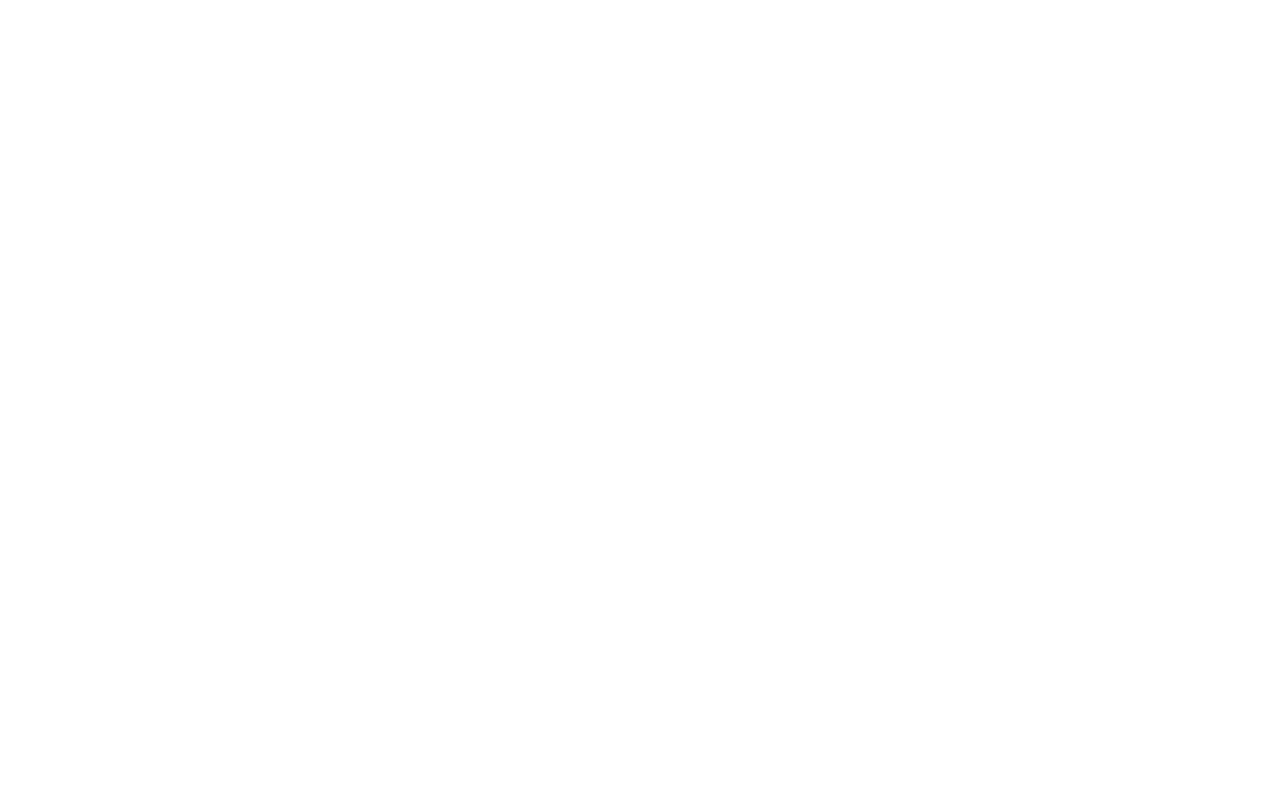
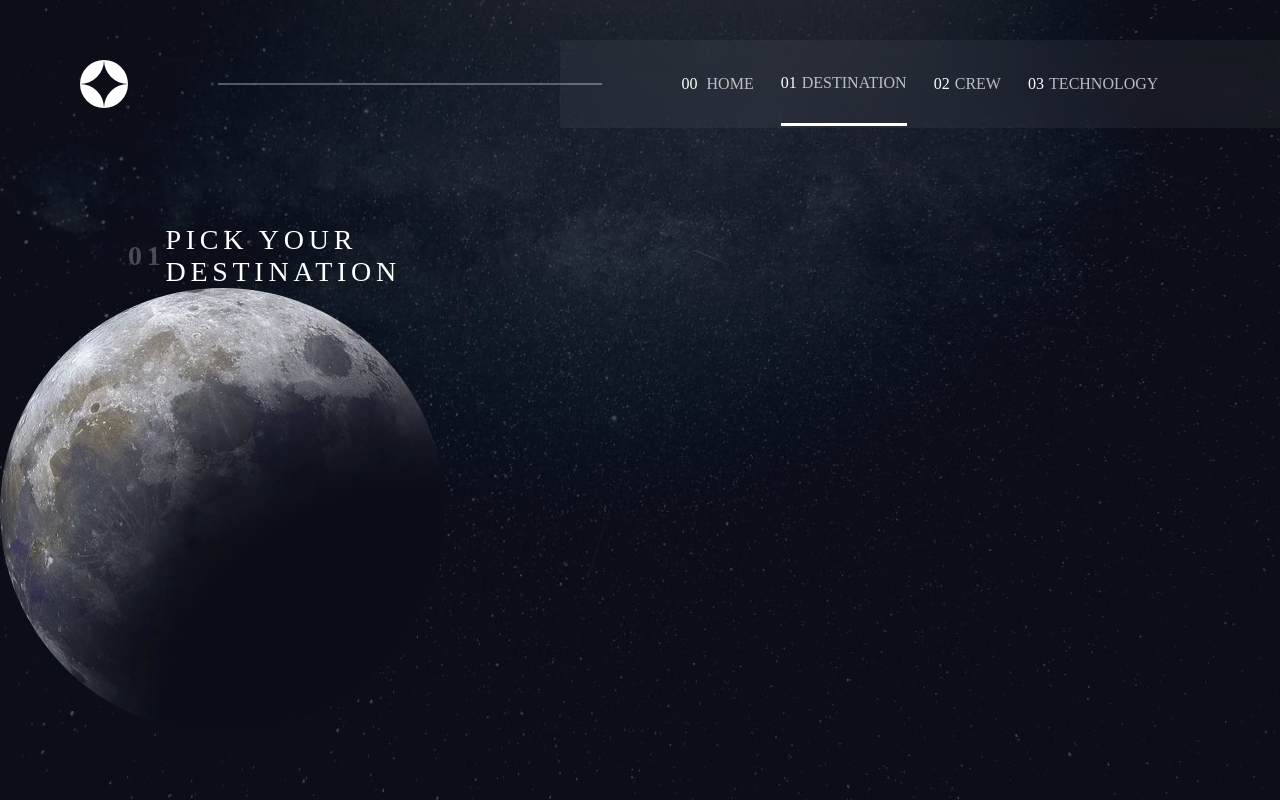
Before and after one commit to lukasviliams/space-tourism, a Vue app: page /destination in a window 1280 px wide. Built offline with nearby package versions, Linux system fonts and the light colour scheme; a web font is replaced by a local one.

Commit message:
destination component creation

```diff
--- /dev/null
+++ b/src/components/destination-component.vue
@@ -0,0 +1,45 @@
+<template>
+<div class="destination-container">
+  <div class="header">
+      <span>01</span>
+      <p class="heading5">Pick your destination</p>
+  </div>
+  <div class="img-container">
+    <img src="../assets/img/destination/image-moon.webp" alt="moon">
+  </div>
+</div>
+</template>
+
+<script>
+export default {
+
+}
+</script>
+
+<style scoped>
+.destination-container{
+  display: flex;
+  justify-content: flex-start;
+  flex-direction: column;
+}
+.header{
+    display: flex;
+    justify-content: center;
+    align-items: center;
+    width: 27vw;
+    margin: 12vh 0 0 10vw;
+}
+.header span{
+  font-family: 'barlow';
+  font-weight: bold;
+  font-size: 28px;
+  letter-spacing: 4.72px;
+  color: var(--shady-color);
+  margin-right: auto;
+}
+.heading5{
+  text-transform: uppercase;
+  color: #ffffff;
+  letter-spacing: 4.72px;
+}
+</style>
--- a/src/global.css
+++ b/src/global.css
@@ -11,6 +11,7 @@
     --sec-color: #d0d6f9;
     --ter-color:#ffffff;
     --hover-color: rgba(255, 255, 255, .15);
+    --shady-color:rgba(255,255,255,.25)
 }
 
 /* Fonts clases and properties */
--- a/src/views/Destination.vue
+++ b/src/views/Destination.vue
@@ -1,13 +1,25 @@
 <template>
-  <h1>Iam Destination view</h1>
+  <div class="destination">
+    <NavigationComponent/>
+    <DestinationComponent/>
+  </div>
 </template>
 
 <script>
+import NavigationComponent from "../components/navigation-component.vue";
+import DestinationComponent from "../components/destination-component.vue";
 export default {
-
+    components: { NavigationComponent, DestinationComponent }
 }
 </script>
 
-<style>
-
+<style scoped>
+.destination{
+  height: 100vh;
+  width: 100vw;
+  background-image: url('../assets/img/destination/background-destination-desktop.jpg');
+  background-size: cover;
+  background-position: center;
+  background-repeat: no-repeat;
+}
 </style>
```
Also changed, not shown: data/db.json (deleted, +0 -108 lines).
